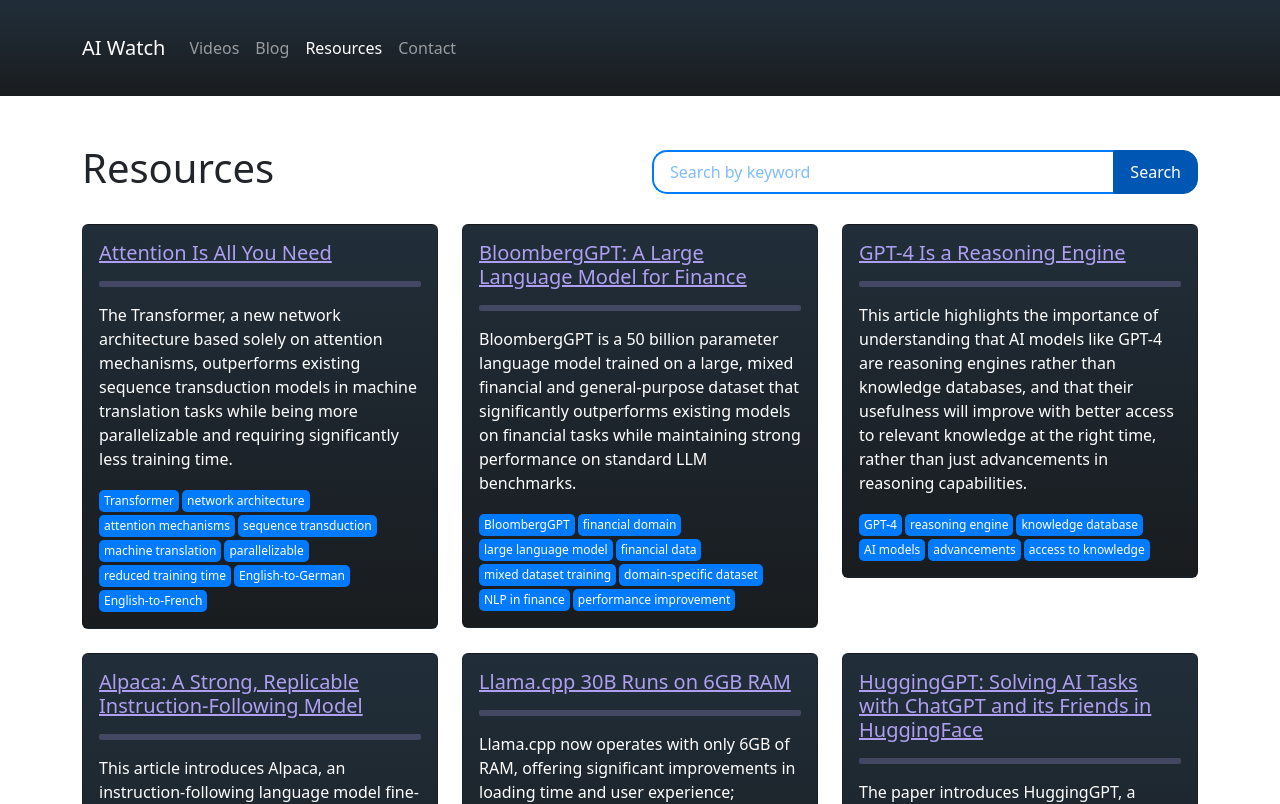
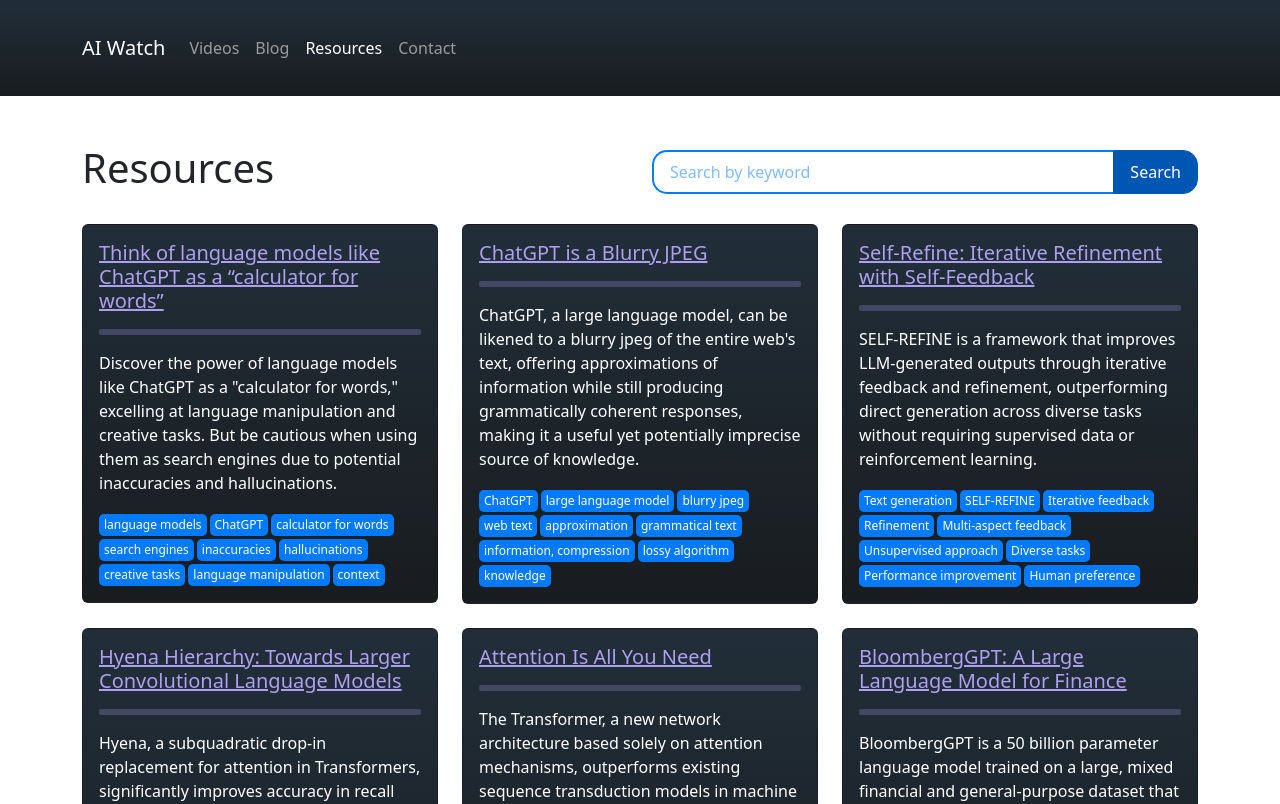
Before and after one commit to dstock3/aiwatch, a React (Create React App) app: page /resources in a window 1280 px wide. Shown: the top 804 px of the page. Built offline with nearby package versions, Linux system fonts and the light colour scheme.

Commit message:
added resources

```diff
--- a/src/components/pages/Resources.js
+++ b/src/components/pages/Resources.js
@@ -5,6 +5,30 @@
 
 const Resources = () => {
   const resources = [
+    {
+      title: 'Think of language models like ChatGPT as a “calculator for words”',
+      description: 'Discover the power of language models like ChatGPT as a "calculator for words," excelling at language manipulation and creative tasks. But be cautious when using them as search engines due to potential inaccuracies and hallucinations.',
+      url: 'https://simonwillison.net/2023/Apr/2/calculator-for-words/',
+      keywords: ['language models', 'ChatGPT', 'calculator for words', 'search engines', 'inaccuracies', 'hallucinations', 'creative tasks', 'language manipulation', 'context']
+    },
+    {
+      title: 'ChatGPT is a Blurry JPEG',
+      description: "ChatGPT, a large language model, can be likened to a blurry jpeg of the entire web's text, offering approximations of information while still producing grammatically coherent responses, making it a useful yet potentially imprecise source of knowledge.",
+      url: 'https://www.newyorker.com/tech/annals-of-technology/chatgpt-is-a-blurry-jpeg-of-the-web',
+      keywords: ['ChatGPT', 'large language model', 'blurry jpeg', 'web text', 'approximation', 'grammatical text', 'information, compression', 'lossy algorithm', 'knowledge']
+    },
+    {
+      title: 'Self-Refine: Iterative Refinement with Self-Feedback',
+      description: 'SELF-REFINE is a framework that improves LLM-generated outputs through iterative feedback and refinement, outperforming direct generation across diverse tasks without requiring supervised data or reinforcement learning.',
+      url: 'https://arxiv.org/pdf/2303.17651.pdf',
+      keywords: ['Text generation', 'SELF-REFINE', 'Iterative feedback', 'Refinement', 'Multi-aspect feedback', 'Unsupervised approach', 'Diverse tasks', 'Performance improvement', 'Human preference']
+    },
+    {
+      title: 'Hyena Hierarchy: Towards Larger Convolutional Language Models',
+      description: 'Hyena, a subquadratic drop-in replacement for attention in Transformers, significantly improves accuracy in recall and reasoning tasks, matches attention-based models, and sets a new state-of-the-art for dense-attention-free architectures on language modeling while reducing training compute and increasing speed.',
+      url: 'https://arxiv.org/pdf/2302.10866.pdf',
+      keywords: ['Hyena', 'subquadratic attention', 'Transformers', 'long convolutions', 'data-controlled gating', 'recall and reasoning tasks', 'language modeling', 'dense-attention-free architectures', 'training compute reduction', 'sequence length']
+    },
     {
       title: 'Attention Is All You Need',
       description: 'The Transformer, a new network architecture based solely on attention mechanisms, outperforms existing sequence transduction models in machine translation tasks while being more parallelizable and requiring significantly less training time.',
```
